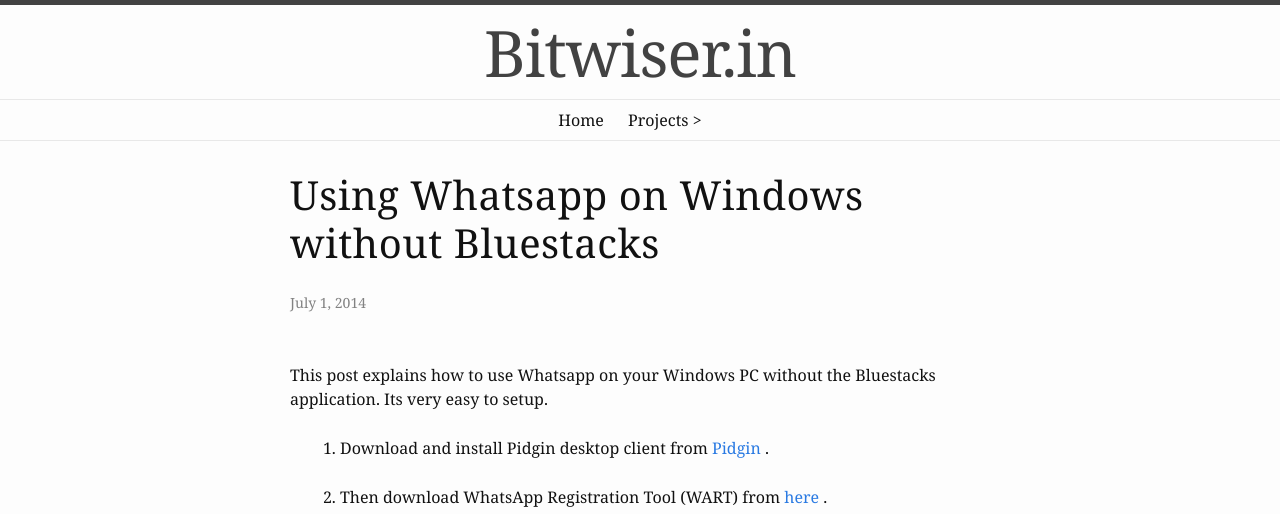
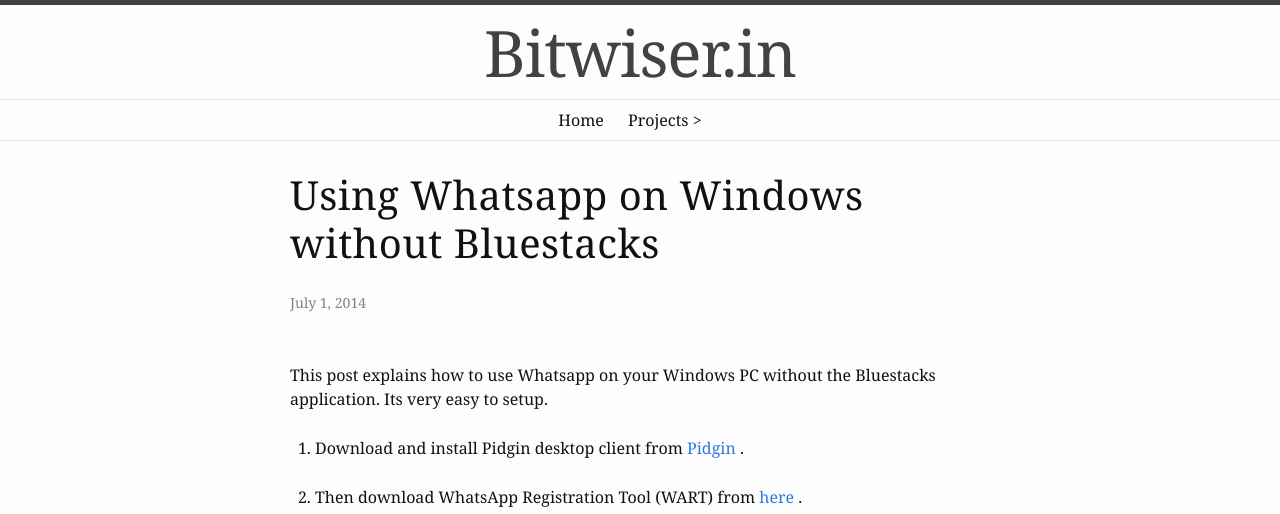
Before and after one commit to brijeshb42/brijeshb42.github.io, a Jekyll site: the page built from _posts/2014-07-01-using-whatsapp-on-windows-without-bluestacks.md, in a window 1280 px wide. Shown: the top 514 px of the page. Built offline with Jekyll 4.4.1, drawn with Linux system fonts in a browser that asks for light colours; some web fonts are replaced; comment, search, counter and statistics services are not loaded; grey boxes are pictures that could not be loaded.

Commit message:
list padding

```diff
--- a/_sass/_base.scss
+++ b/_sass/_base.scss
@@ -66,7 +66,7 @@
  * Lists
  */
 ul, ol {
-    margin-left: $spacing-unit;
+    margin-left: $spacing-unit - 25px;
 }
 
 li {
@@ -112,7 +112,7 @@
 blockquote {
     color: $grey-color;
     border-left: 4px solid $grey-color-light;
-    padding-left: $spacing-unit / 2;
+    padding-left: $spacing-unit / 4;
     font-size: 18px;
     letter-spacing: -1px;
     font-style: italic;
```
